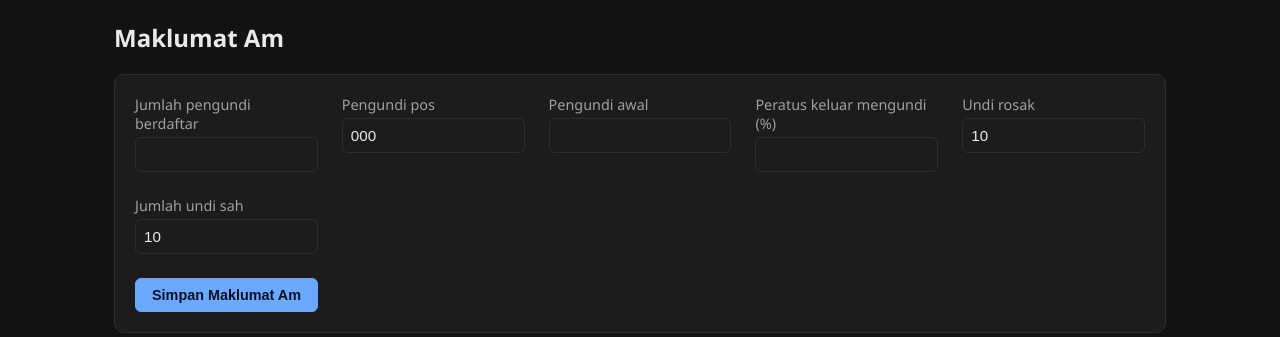
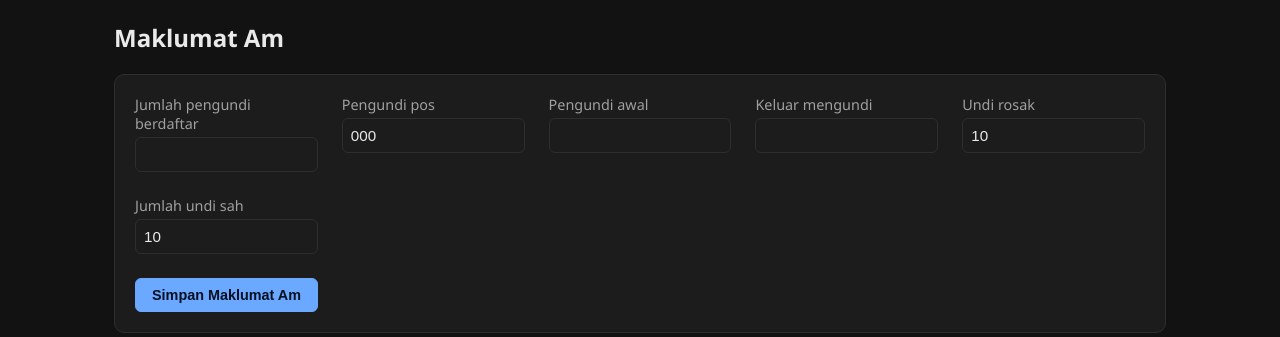
Before and after one commit to EmpAhmadK/pilihanraya-selia, a Flask app: template templates/election.html in a window 1280 px wide. Shown: the part 204-541 px from the top of the page. Run offline with Flask 3, Linux system fonts and the light colour scheme; the template is opened without the code that fills it: most values are stand-ins (such as "Sample title", 1, 10 or a date in 2020).

Commit message:
Update election.html

```diff
--- a/templates/election.html
+++ b/templates/election.html
@@ -17,8 +17,8 @@
     <label>Pengundi awal
       <input type="number" name="early_voters" value="{{ main_info.early_voters if main_info.early_voters is not none else '' }}">
     </label>
-    <label>Peratus keluar mengundi (%)
-      <input type="number" step="0.01" name="turnout" value="{{ main_info.turnout if main_info.turnout is not none else '' }}">
+    <label>Keluar mengundi
+      <input type="number" name="turnout" value="{{ main_info.turnout if main_info.turnout is not none else '' }}">
     </label>
     <label>Undi rosak
       <input type="number" name="spoilt_votes" value="{{ main_info.spoilt_votes if main_info.spoilt_votes is not none else '' }}">
```
